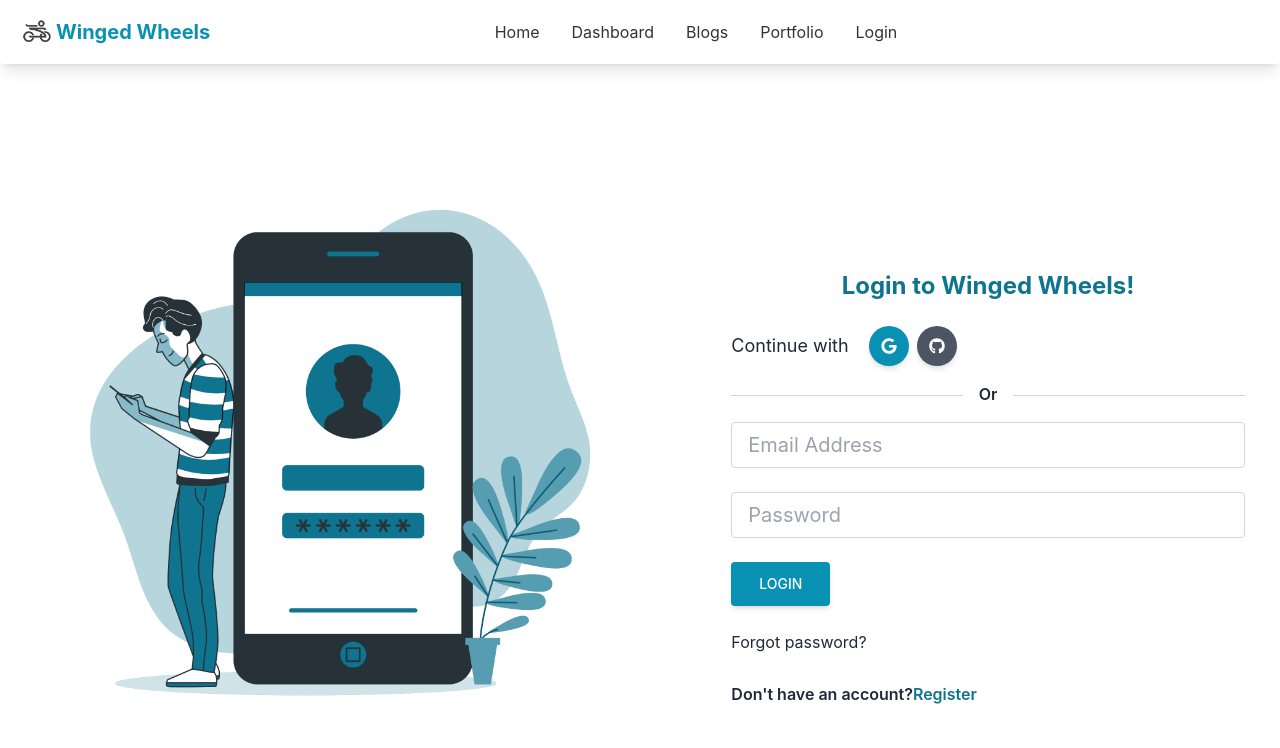
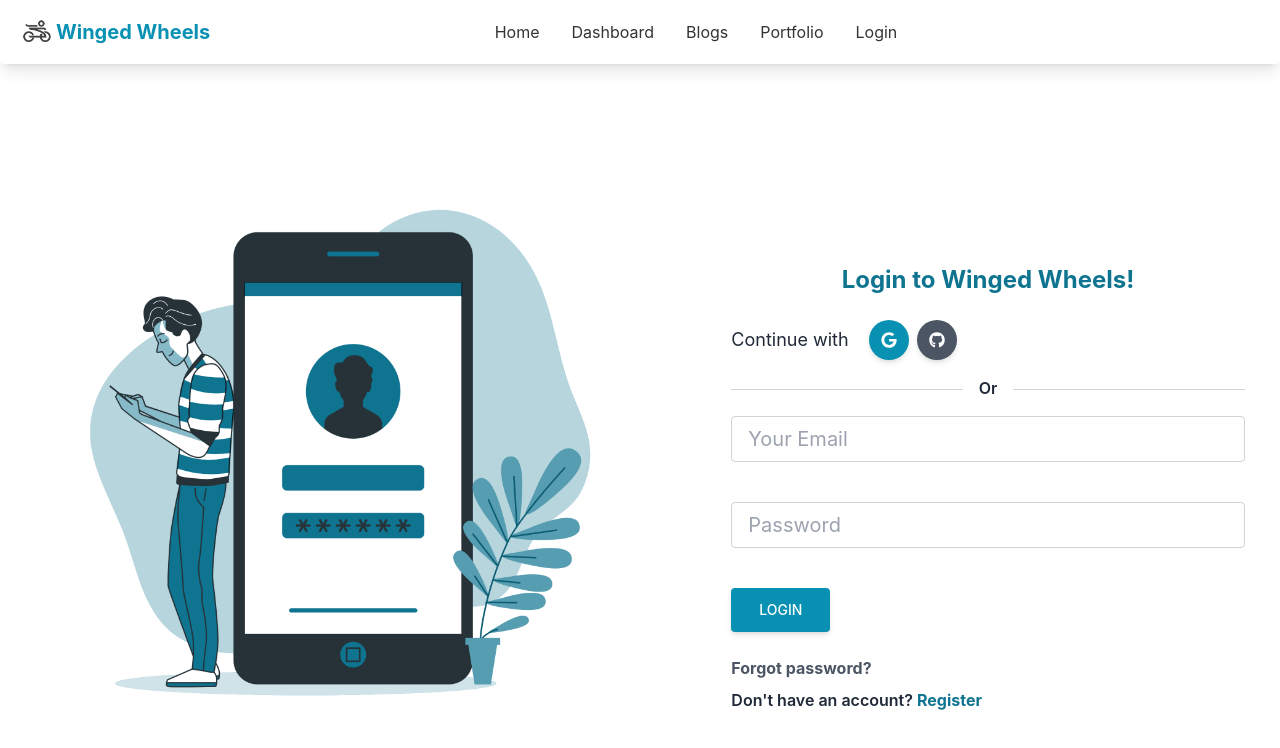
Before and after one commit to shova29/manufacturer-website-client-side, a React (Create React App) app: page /login in a window 1280 px wide. Shown: the top 748 px of the page. Built offline with nearby package versions, Linux system fonts and the light colour scheme; no server answers.

Commit message:
login updated

```diff
--- a/package.json
+++ b/package.json
@@ -3,6 +3,9 @@
   "version": "0.1.0",
   "private": true,
   "dependencies": {
+    "@fortawesome/fontawesome-svg-core": "^6.1.1",
+    "@fortawesome/free-solid-svg-icons": "^6.1.1",
+    "@fortawesome/react-fontawesome": "^0.1.18",
     "@testing-library/jest-dom": "^5.16.4",
     "@testing-library/react": "^13.2.0",
     "@testing-library/user-event": "^13.5.0",
--- a/src/App.js
+++ b/src/App.js
@@ -1,5 +1,6 @@
 import { Route, Routes } from "react-router-dom";
 import { ToastContainer } from "react-toastify";
+import "react-toastify/dist/ReactToastify.css";
 import "./App.css";
 import Home from "./Pages/Home/Home";
 import Login from "./Pages/Login/Login";
--- a/src/Pages/Login/Login.js
+++ b/src/Pages/Login/Login.js
@@ -1,10 +1,88 @@
-import React from "react";
+import React, { useEffect, useState } from "react";
 import { FaGithub } from "react-icons/fa";
 import { FaGoogle } from "react-icons/fa";
-import { Link } from "react-router-dom";
+import { Link, useLocation, useNavigate } from "react-router-dom";
 import login from "../../assets/image/login.png";
+import auth from "../../firebase.init";
+import {
+  signInWithEmailAndPassword,
+  useSignInWithGoogle,
+  useSignInWithGithub,
+  useUpdateProfile,
+  useSignInWithEmailAndPassword,
+  useSendPasswordResetEmail,
+} from "react-firebase-hooks/auth";
+import Loading from "../Shared/Loading";
+import useToken from "../../hooks/useToken";
+import { toast } from "react-toastify";
+import { useForm } from "react-hook-form";
 
 const Login = () => {
+  const [signInWithGoogle, googleUser, googleLoading, googleError] =
+    useSignInWithGoogle(auth);
+  const [signInWithGithub, githubUser, githubLoading, githubError] =
+    useSignInWithGithub(auth);
+  const {
+    register,
+    formState: { errors },
+    handleSubmit,
+    getValues,
+  } = useForm();
+
+  const [signInWithEmailAndPassword, user, loading, error] =
+    useSignInWithEmailAndPassword(auth);
+  const [sendPasswordResetEmail, sending] = useSendPasswordResetEmail(auth);
+  const customId = "custom-id-yes";
+  const navigate = useNavigate();
+  const location = useLocation();
+
+  const [token] = useToken(user || googleUser || githubUser);
+  let from = location.state?.from?.pathname || "/";
+  let logInError;
+
+  useEffect(() => {
+    if (token) {
+      navigate(from, { replace: true });
+      toast.success("Login Successfully!", {
+        toastId: customId,
+      });
+    }
+  }, [token, from, navigate]);
+
+  if (loading || googleLoading || githubLoading || sending) {
+    return <Loading></Loading>;
+  }
+
+  if (error || googleError || githubError) {
+    logInError = (
+      <p className="text-red-500 mb-2">
+        {" "}
+        <span>
+          {" "}
+          {error?.message || googleError?.message || githubError?.message}
+        </span>
+      </p>
+    );
+  }
+  const onSubmit = (data) => {
+    signInWithEmailAndPassword(data.email, data.password);
+  };
+
+  const resetPassword = async () => {
+    const email = getValues("email");
+    if (email) {
+      await sendPasswordResetEmail(email);
+      toast.success("Reset Password Sent to Your Email!!", {
+        toastId: customId,
+        theme: "colored",
+      });
+    } else {
+      toast.error("Please Enter Email Address!!", {
+        toastId: customId,
+        theme: "colored",
+      });
+    }
+  };
   return (
     <div>
       <section className="h-screen">
@@ -17,11 +95,12 @@ const Login = () => {
               <h2 className="text-cyan-700 text-center text-2xl font-bold mt-12 mb-6">
                 Login to Winged Wheels!
               </h2>
-              <form>
+              <form onSubmit={handleSubmit(onSubmit)}>
                 <div className="flex flex-row items-center justify-center lg:justify-start">
                   <p className="text-lg mb-0 mr-4">Continue with</p>
                   <button
                     type="button"
+                    onClick={() => signInWithGoogle()}
                     data-mdb-ripple="true"
                     data-mdb-ripple-color="light"
                     className="inline-block p-3 bg-cyan-600 text-white font-medium text-xs leading-tight uppercase rounded-full shadow-md hover:bg-cyan-700 hover:shadow-lg focus:bg-cyan-700 focus:shadow-lg focus:outline-none focus:ring-0 active:bg-cyan-800 active:shadow-lg transition duration-150 ease-in-out mx-1"
@@ -31,6 +110,7 @@ const Login = () => {
 
                   <button
                     type="button"
+                    onClick={() => signInWithGithub()}
                     data-mdb-ripple="true"
                     data-mdb-ripple-color="light"
                     className="inline-block p-3 bg-gray-600 text-white font-medium text-xs leading-tight uppercase rounded-full shadow-md hover:bg-gray-700 hover:shadow-lg focus:bg-gray-700 focus:shadow-lg focus:outline-none focus:ring-0 active:bg-gray-800 active:shadow-lg transition duration-150 ease-in-out mx-1"
@@ -45,45 +125,90 @@ const Login = () => {
 
                 <div className="mb-6">
                   <input
-                    type="text"
+                    type="email"
+                    placeholder="Your Email"
                     className="form-control block w-full px-4 py-2 text-xl font-normal text-gray-700 bg-white bg-clip-padding border border-solid border-gray-300 rounded transition ease-in-out m-0 focus:text-gray-700 focus:bg-white focus:border-cyan-600 focus:outline-none"
-                    id="exampleFormControlInput2"
-                    placeholder="Email Address"
+                    {...register("email", {
+                      required: {
+                        value: true,
+                        message: "Email is required",
+                      },
+                      pattern: {
+                        value: /[a-z0-9]+@[a-z]+\.[a-z]{2,3}/,
+                        message: "Provide a valid email",
+                      },
+                    })}
                   />
+                  <label className="label">
+                    {errors.email?.type === "required" && (
+                      <span className="label-text-alt text-sm text-red-500">
+                        {errors.email.message}
+                      </span>
+                    )}
+                    {errors.email?.type === "pattern" && (
+                      <span className="label-text-alt text-sm text-red-500">
+                        {errors.email.message}
+                      </span>
+                    )}
+                  </label>
                 </div>
 
                 <div className="mb-6">
                   <input
                     type="password"
+                    placeholder="Password"
                     className="form-control block w-full px-4 py-2 text-xl font-normal text-gray-700 bg-white bg-clip-padding border border-solid border-gray-300 rounded transition ease-in-out m-0 focus:text-gray-700 focus:bg-white focus:border-cyan-600 focus:outline-none"
-                    id="exampleFormControlInput2"
-                    placeholder="Password"
+                    {...register("password", {
+                      required: {
+                        value: true,
+                        message: "Password is required",
+                      },
+                      minLength: {
+                        value: 6,
+                        message: "Must be 6 characters or longer",
+                      },
+                    })}
                   />
+                  <label className="label">
+                    {errors.password?.type === "required" && (
+                      <span className="label-text-alt text-sm text-red-500">
+                        {errors.password.message}
+                      </span>
+                    )}
+                    {errors.password?.type === "minLength" && (
+                      <span className="label-text-alt text-sm text-red-500">
+                        {errors.password.message}
+                      </span>
+                    )}
+                  </label>
                 </div>
-
+                {logInError}
                 <div className="text-center lg:text-left">
                   <button
-                    type="button"
+                    type="submit"
                     className="inline-block px-7 py-3 bg-cyan-600 text-white font-medium text-sm leading-snug uppercase rounded shadow-md hover:bg-cyan-700 hover:shadow-lg focus:bg-cyan-700 focus:shadow-lg focus:outline-none focus:ring-0 active:bg-cyan-800 active:shadow-lg transition duration-150 ease-in-out"
                   >
                     Login
                   </button>
-                  <div className="flex justify-between items-center mt-6 mb-6">
-                    <a href="#!" className="text-gray-800">
+                </div>
+              </form>
+              <div className="flex items-center mt-6 mb-2">
+                <button
+                  onClick={resetPassword}
+                  className="text-gray-600 font-bold hover:text-red-500 focus:text-red-500 active:text-red-600 duration-200 transition ease-in-out"
+                >
                   Forgot password?
-                    </a>
+                </button>
               </div>
-                  <p className="text-base font-semibold mt-2 pt-1 mb-0">
-                    Don't have an account?
+              <p className="text-base font-semibold mb-0">
+                Don't have an account?{" "}
                 <Link
-                      className="text-cyan-700 hover:text-cyan-800 focus:text-cyan-800 transition duration-200 ease-in-out"
+                  className="text-cyan-700 font-bold hover:text-cyan-800 focus:text-cyan-800 transition duration-200 ease-in-out"
                   to="/registration"
                 >
                   Register
                 </Link>
               </p>
-                </div>
-              </form>
             </div>
           </div>
         </div>
--- a/src/Pages/Login/Registration.js
+++ b/src/Pages/Login/Registration.js
@@ -27,12 +27,12 @@ const Registration = () => {
   } = useForm();
 
   const [createUserWithEmailAndPassword, user, loading, error] =
-    useCreateUserWithEmailAndPassword(auth);
+    useCreateUserWithEmailAndPassword(auth, { sendEmailVerification: true });
   const [updateProfile, updating, updateError] = useUpdateProfile(auth);
   const [errorMessage, setErrorMessage] = useState("");
   const [token] = useToken(user || googleUser || githubUser);
+  const customId = "custom-id-yes";
   const navigate = useNavigate();
-  const customId = "custom-id-yes";
   let registrationError;
 
   if (loading || googleLoading || githubLoading || updating) {
```
Also changed, not shown: 1 other file (tests, documents, lock files or other folders). Lines whose indentation alone changed are shown as unchanged.
